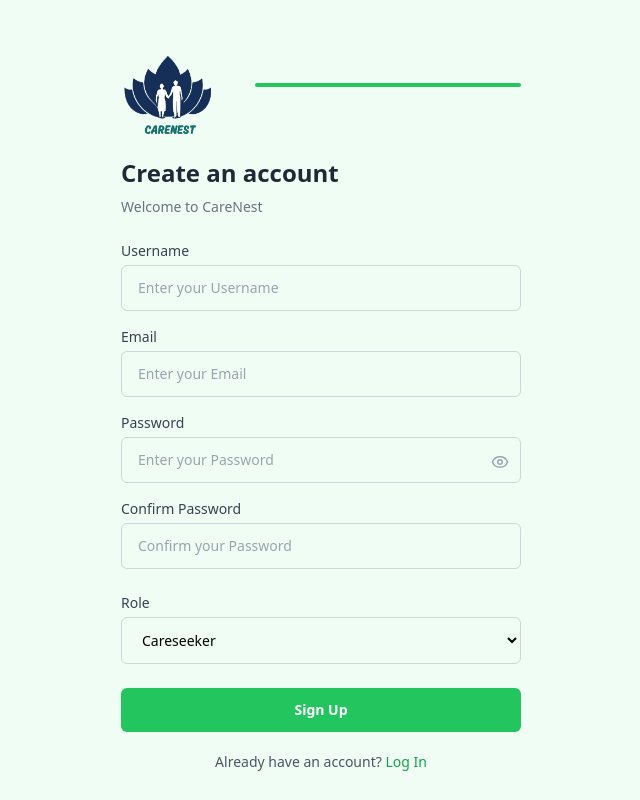
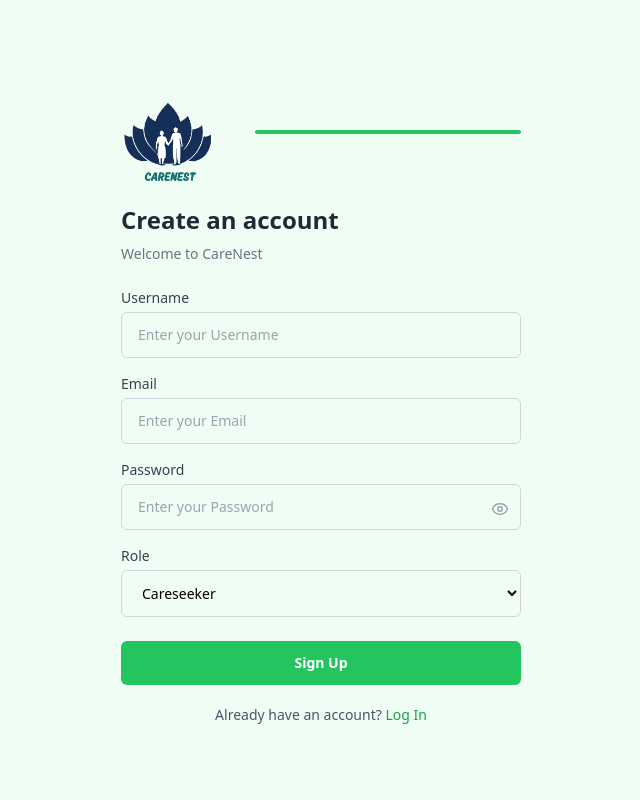
Before and after one commit to mrgokul77/gokul-poudel-carenest, a React (Vite) app in the folder frontend/: page / in a window 1280 px wide. Shown: the whole page, without its empty margins (319-959 px from the left). Built offline with nearby package versions, Linux system fonts and the light colour scheme; no server answers.

Commit message:
fix: remove confirm password field from registration

```diff
--- a/frontend/src/pages/Signup.tsx
+++ b/frontend/src/pages/Signup.tsx
@@ -8,7 +8,6 @@ const Signup = () => {
   const [username, setUsername] = useState("");
   const [email, setEmail] = useState("");
   const [password, setPassword] = useState("");
-  const [confirmPassword, setConfirmPassword] = useState("");
   const [role, setRole] = useState("careseeker");
   const [show, setShow] = useState(false);
   const [error, setError] = useState("");
@@ -26,7 +25,6 @@ const Signup = () => {
     if (!email.trim()) nextErrors.email = UIErrorMessages.emailRequired;
     if (!password.trim()) nextErrors.password = UIErrorMessages.passwordRequired;
     if (password && password.length < 8) nextErrors.password = "Password must be at least 8 characters.";
-    if (password !== confirmPassword) nextErrors.confirmPassword = "Passwords do not match.";
 
     if (Object.keys(nextErrors).length > 0) {
       setFieldError(nextErrors);
@@ -138,21 +136,6 @@ const Signup = () => {
           {fieldError.password && <p className="text-red-500 text-xs mt-1">{fieldError.password}</p>}
         </div>
 
-        <div className="mb-6 relative">
-          <label className="block text-sm text-gray-700 mb-1">Confirm Password</label>
-          <input
-            type={show ? "text" : "password"}
-            className="w-full bg-transparent border border-gray-300
-              rounded-md px-4 py-3 pr-10 text-sm
-              focus:outline-none focus:border-green-500"
-            placeholder="Confirm your Password"
-            value={confirmPassword}
-            onChange={(e) => setConfirmPassword(e.target.value)}
-            required
-          />
-          {fieldError.confirmPassword && <p className="text-red-500 text-xs mt-1">{fieldError.confirmPassword}</p>}
-        </div>
-
         {/* Role */}
         <div className="mb-6">
           <label className="block text-sm text-gray-700 mb-1">Role</label>
```
